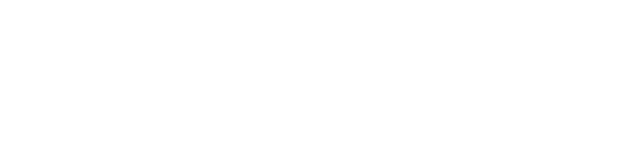
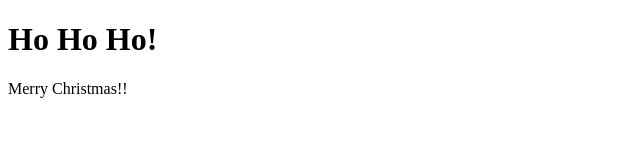
Before and after one commit to modgil1/Full_stack_development, a website: page index.html in a window 1280 px wide. Shown: the whole page, without its empty margins (0-640 px from the left). Drawn offline with Linux system fonts and the light colour scheme.

Commit message:
Committing Againn

```diff
--- a/index.html
+++ b/index.html
@@ -4,6 +4,8 @@
 	<title>Hello Guys!</title>
 </head>
 <body>
+	<h1>Ho Ho Ho!</h1>
+	<p>Merry Christmas!!</p>
 
 </body>
 </html>
```
Also changed, not shown: package.json (added, +24 -0 lines), 1 other file.
